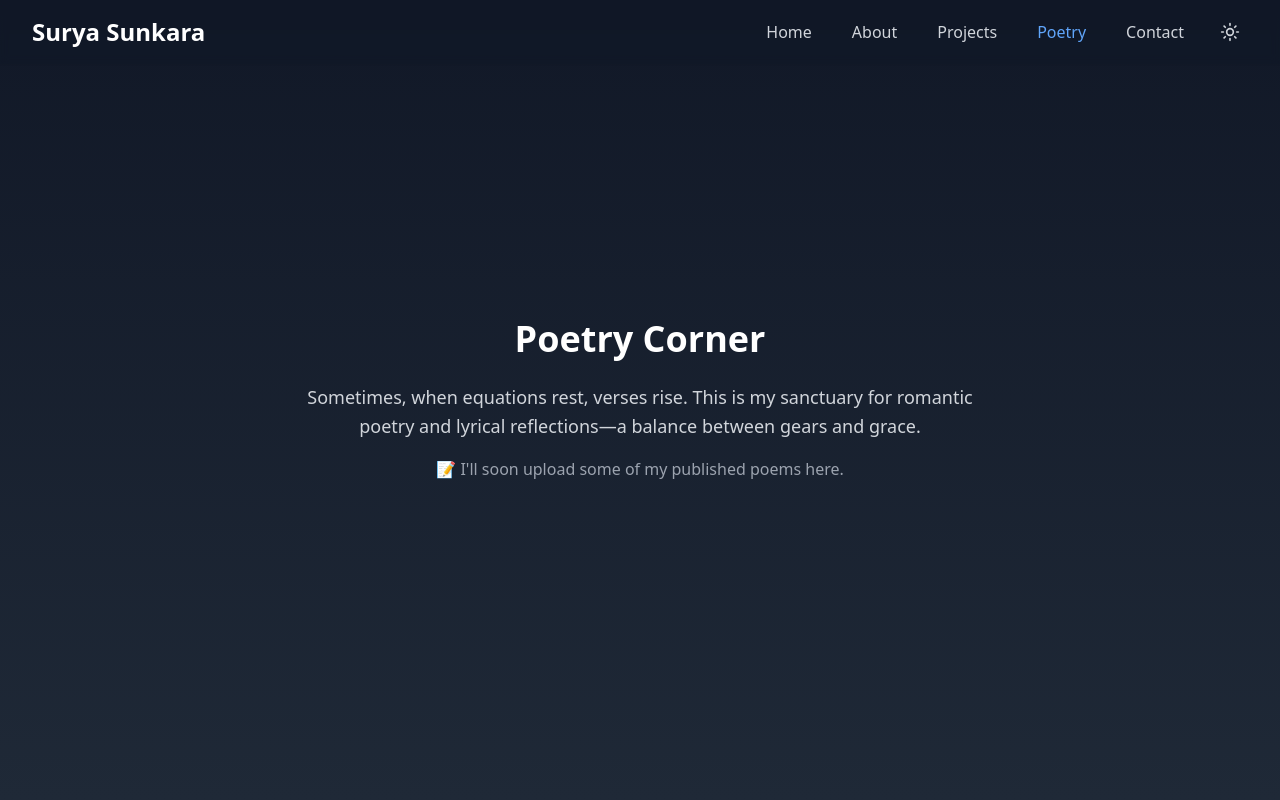
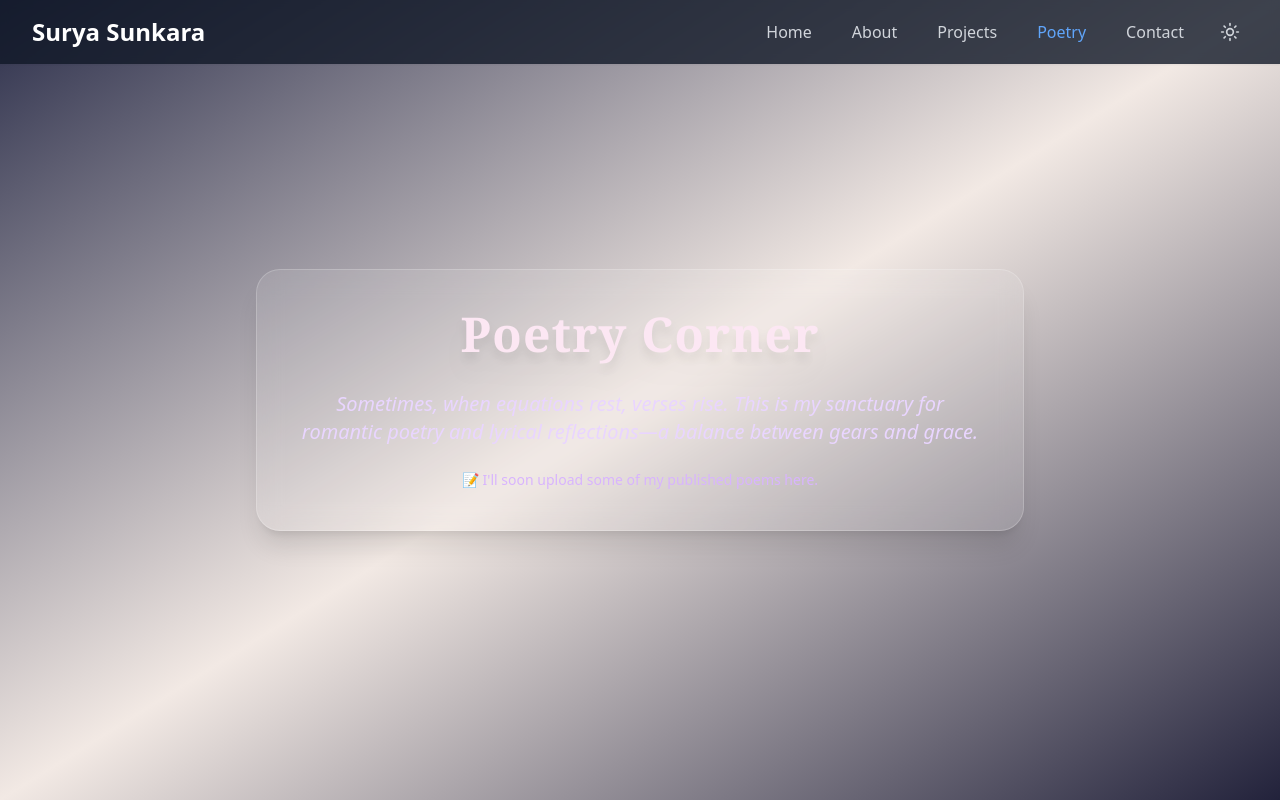
Before and after one commit to sunkmechie/my-portfolio, a React (Vite) app: page /poetry in a window 1280 px wide. Built offline with nearby package versions, Linux system fonts and the light colour scheme.

Commit message:
Update Poetry.tsx

```diff
--- a/src/pages/Poetry.tsx
+++ b/src/pages/Poetry.tsx
@@ -2,13 +2,15 @@ import React from 'react';
 
 const Poetry = () => {
   return (
-    <div className="min-h-screen flex flex-col items-center justify-center px-4 py-20 bg-gradient-to-b from-white to-gray-100 dark:from-gray-900 dark:to-gray-800">
-      <div className="max-w-2xl text-center">
-        <h1 className="text-4xl font-bold text-gray-900 dark:text-white mb-6">Poetry Corner</h1>
-        <p className="text-lg text-gray-700 dark:text-gray-300 leading-relaxed">
+    <div className="min-h-screen flex flex-col items-center justify-center px-6 py-24 bg-gradient-to-br from-[#2b2e4a] via-[#f2e9e4] to-[#22223b] text-center text-white">
+      <div className="max-w-3xl bg-white/10 backdrop-blur-md p-10 rounded-3xl shadow-xl border border-white/20">
+        <h1 className="text-5xl font-serif font-bold text-pink-100 mb-8 tracking-wide drop-shadow-xl">
+          Poetry Corner
+        </h1>
+        <p className="text-lg md:text-xl text-purple-200 leading-relaxed mb-4 font-light italic">
           Sometimes, when equations rest, verses rise. This is my sanctuary for romantic poetry and lyrical reflections—a balance between gears and grace.
         </p>
-        <p className="text-gray-600 dark:text-gray-400 mt-4">📝 I'll soon upload some of my published poems here.</p>
+        <p className="text-sm text-purple-300 mt-6">📝 I'll soon upload some of my published poems here.</p>
       </div>
     </div>
   );
```
